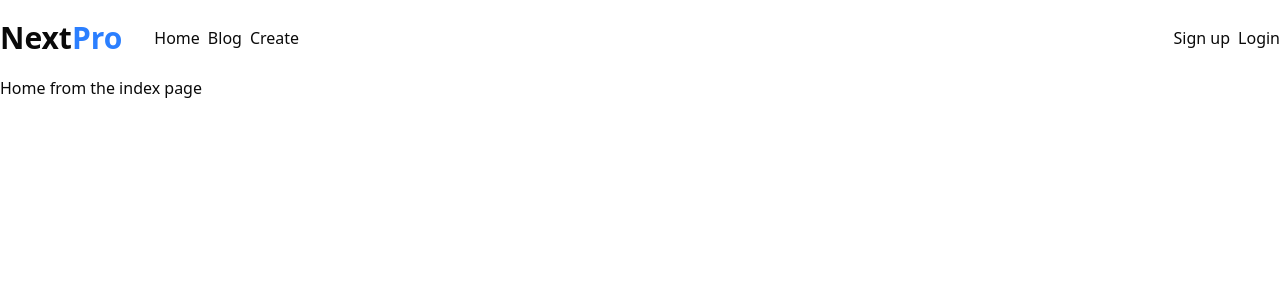
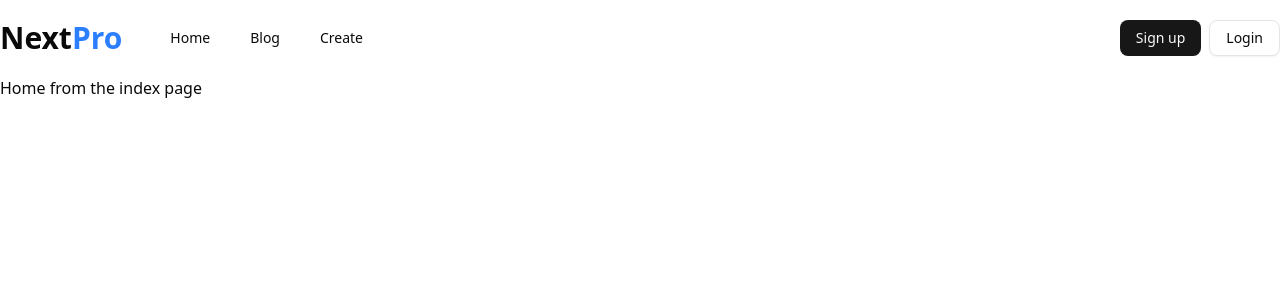
Before and after one commit to uziel78/nextjs-16-fundamentals, a Next.js app: page / in a window 1280 px wide. Shown: the top 300 px of the page. Built offline with nearby package versions, Linux system fonts and the light colour scheme.

Commit message:
basic navbar done

```diff
--- /dev/null
+++ b/components/ui/button.tsx
@@ -0,0 +1,64 @@
+import * as React from "react"
+import { cva, type VariantProps } from "class-variance-authority"
+import { Slot } from "radix-ui"
+
+import { cn } from "@/lib/utils"
+
+const buttonVariants = cva(
+  "inline-flex items-center justify-center gap-2 whitespace-nowrap rounded-md text-sm font-medium transition-all disabled:pointer-events-none disabled:opacity-50 [&_svg]:pointer-events-none [&_svg:not([class*='size-'])]:size-4 shrink-0 [&_svg]:shrink-0 outline-none focus-visible:border-ring focus-visible:ring-ring/50 focus-visible:ring-[3px] aria-invalid:ring-destructive/20 dark:aria-invalid:ring-destructive/40 aria-invalid:border-destructive",
+  {
+    variants: {
+      variant: {
+        default: "bg-primary text-primary-foreground hover:bg-primary/90",
+        destructive:
+          "bg-destructive text-white hover:bg-destructive/90 focus-visible:ring-destructive/20 dark:focus-visible:ring-destructive/40 dark:bg-destructive/60",
+        outline:
+          "border bg-background shadow-xs hover:bg-accent hover:text-accent-foreground dark:bg-input/30 dark:border-input dark:hover:bg-input/50",
+        secondary:
+          "bg-secondary text-secondary-foreground hover:bg-secondary/80",
+        ghost:
+          "hover:bg-accent hover:text-accent-foreground dark:hover:bg-accent/50",
+        link: "text-primary underline-offset-4 hover:underline",
+      },
+      size: {
+        default: "h-9 px-4 py-2 has-[>svg]:px-3",
+        xs: "h-6 gap-1 rounded-md px-2 text-xs has-[>svg]:px-1.5 [&_svg:not([class*='size-'])]:size-3",
+        sm: "h-8 rounded-md gap-1.5 px-3 has-[>svg]:px-2.5",
+        lg: "h-10 rounded-md px-6 has-[>svg]:px-4",
+        icon: "size-9",
+        "icon-xs": "size-6 rounded-md [&_svg:not([class*='size-'])]:size-3",
+        "icon-sm": "size-8",
+        "icon-lg": "size-10",
+      },
+    },
+    defaultVariants: {
+      variant: "default",
+      size: "default",
+    },
+  }
+)
+
+function Button({
+  className,
+  variant = "default",
+  size = "default",
+  asChild = false,
+  ...props
+}: React.ComponentProps<"button"> &
+  VariantProps<typeof buttonVariants> & {
+    asChild?: boolean
+  }) {
+  const Comp = asChild ? Slot.Root : "button"
+
+  return (
+    <Comp
+      data-slot="button"
+      data-variant={variant}
+      data-size={size}
+      className={cn(buttonVariants({ variant, size, className }))}
+      {...props}
+    />
+  )
+}
+
+export { Button, buttonVariants }
--- a/components/web/navbar.tsx
+++ b/components/web/navbar.tsx
@@ -1,4 +1,5 @@
 import Link from 'next/link';
+import { Button, buttonVariants } from '@/components/ui/button';
 
 export function Navbar() {
   return (
@@ -10,15 +11,28 @@ export function Navbar() {
           </h1>
         </Link>
         <div className='flex items-center gap-2'>
-          <Link href='/'>Home</Link>
-          <Link href='/blog'>Blog</Link>
-          <Link href='/create'>Create</Link>
+          <Link className={buttonVariants({ variant: 'ghost' })} href='/'>
+            Home
+          </Link>
+          <Link className={buttonVariants({ variant: 'ghost' })} href='/blog'>
+            Blog
+          </Link>
+          <Link className={buttonVariants({ variant: 'ghost' })} href='/create'>
+            Create
+          </Link>
         </div>
       </div>
 
       <div className='flex items-center gap-2'>
-        <Link href='/auth/sign-up'>Sign up</Link>
-        <Link href='/auth/login'>Login</Link>
+        <Link className={buttonVariants()} href='/auth/sign-up'>
+          Sign up
+        </Link>
+        <Link
+          className={buttonVariants({ variant: 'outline' })}
+          href='/auth/login'
+        >
+          Login
+        </Link>
       </div>
     </nav>
   );
```
